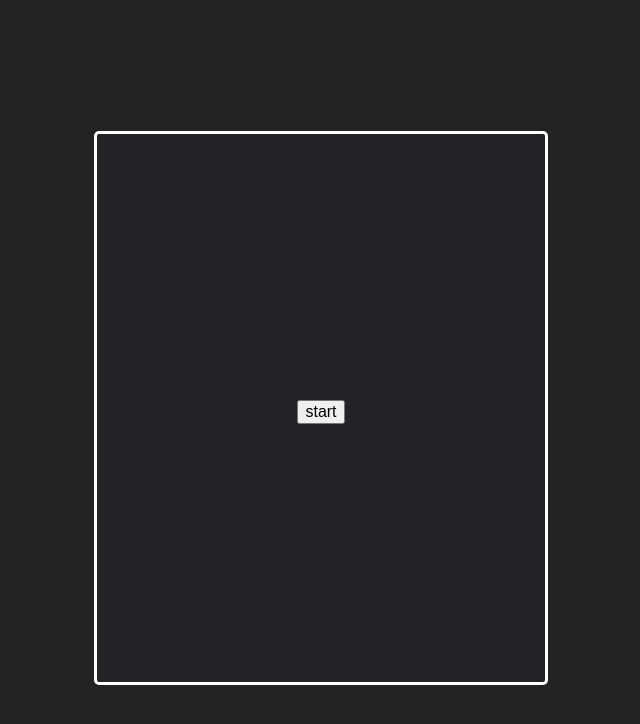
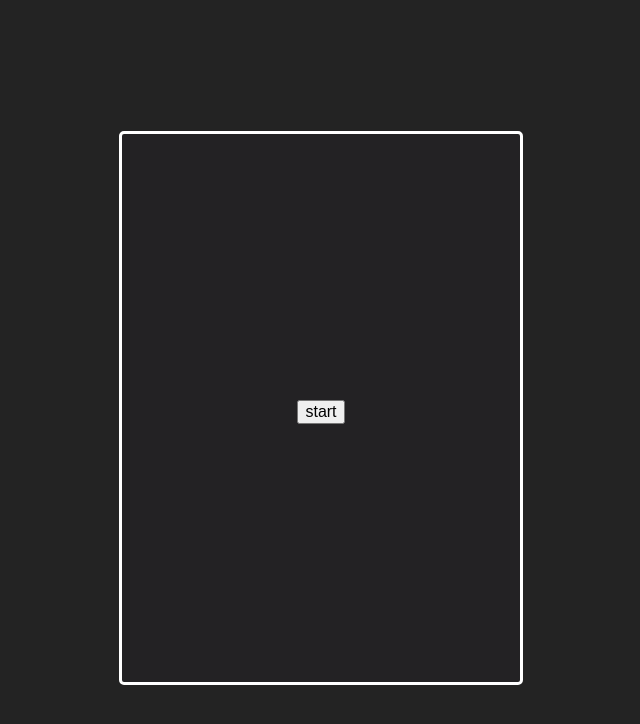
Before and after one commit to iguannalin/emojis, a plain HTML site: page index.html in a window 1280 px wide. Shown: the whole page, without its empty margins (327-967 px from the left). Drawn offline with Linux system fonts and the light colour scheme.

```diff
--- a/index.css
+++ b/index.css
@@ -29,7 +29,7 @@
   border: 3px solid white;
   border-radius: 5px;
   padding: 0 16px;
-  width: 400px;
+  width: 350px;
   height: 500px;
   font-size: 32px;
   color: white;
@@ -53,6 +53,10 @@
   cursor: pointer;
 }
 
+#start {
+  cursor: pointer;
+}
+
 #parent button:first-child {
   margin-top: 60%;
 }
```
